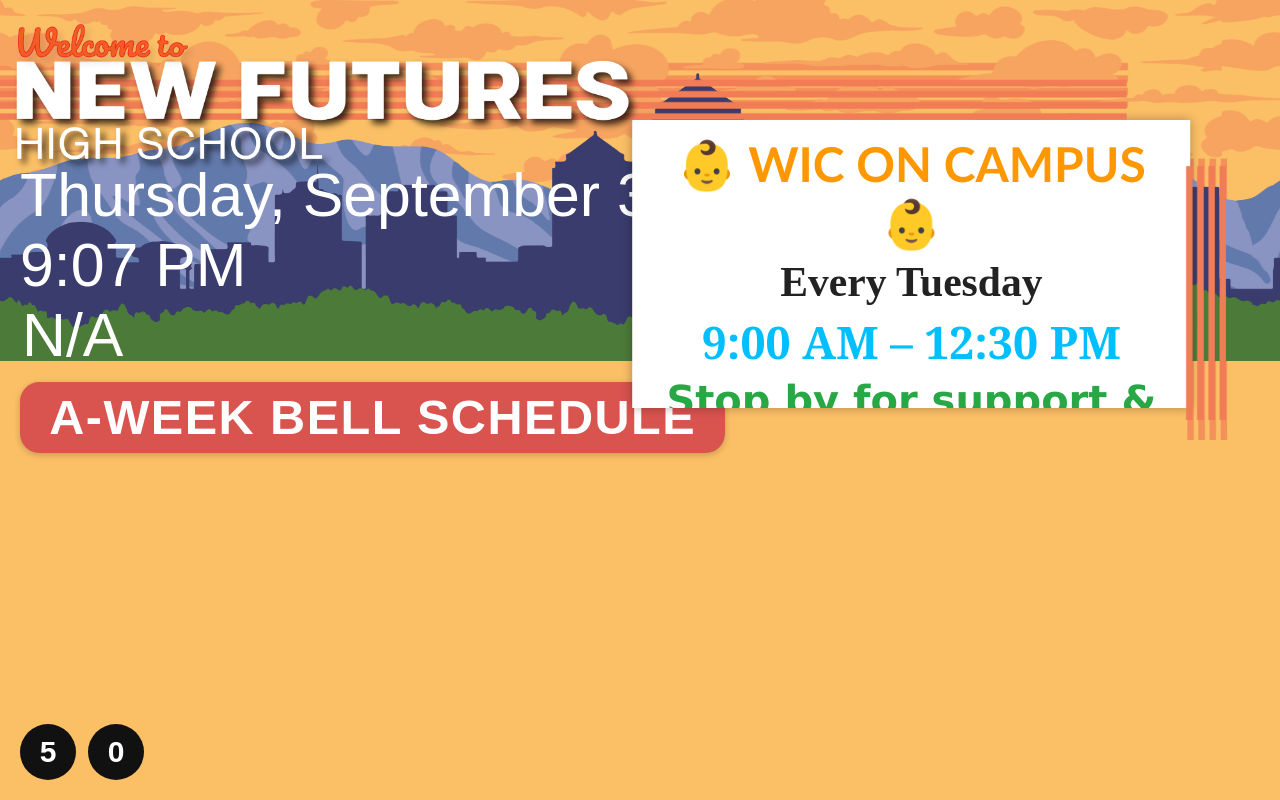
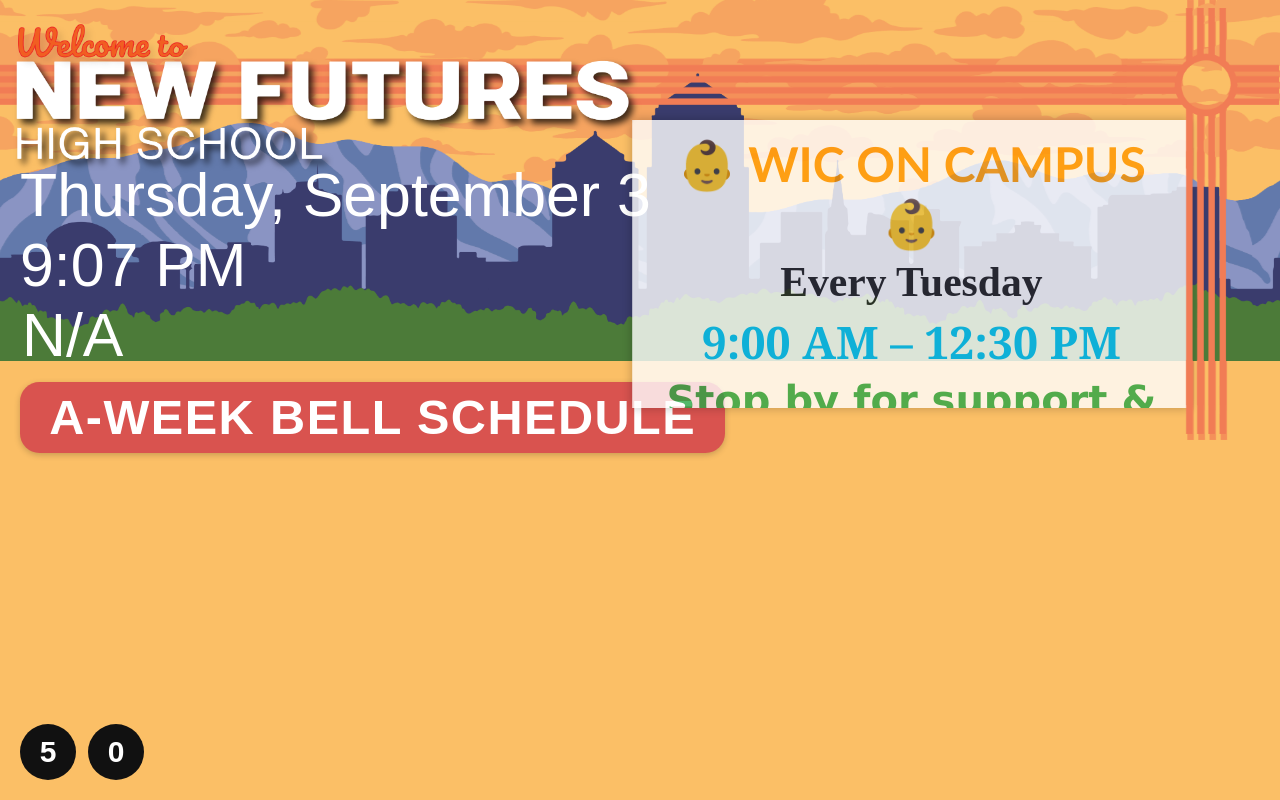
Before and after one commit to Idiotic03/nfs-display-v2, a plain HTML site: page index.html in a window 1280 px wide. Shown: the top 800 px of the page. Drawn offline with Linux system fonts and the light colour scheme; no server answers.

Commit message:
Fix updated Zia lines display effect

```diff
--- a/completeZIA.js
+++ b/completeZIA.js
@@ -1,9 +1,8 @@
 document.addEventListener('DOMContentLoaded', function () {
-  var elements = [];
-  var e2 = document.getElementById('duplicate-zia-lines');
-  var e3 = document.getElementById('news-box');
-  if (e2) elements.push(e2);
-  if (e3) elements.push(e3);
+  var elements = [
+    document.getElementById('duplicate-zia-lines'),
+    document.getElementById('news-box')
+  ];
 
   var currentIndex = 0;
   var newsFiles = [];
--- a/index.html
+++ b/index.html
@@ -44,8 +44,8 @@
       z-index: 999;
       transition: opacity 1s ease;
     }
-    #duplicate-zia-lines.visible,
-    #news-box.visible { opacity: 1; }
+    #duplicate-zia-lines.visible { opacity: 1; }
+    #news-box.visible { opacity: 0.8; }
 
     .layer {
       position: absolute;
@@ -222,7 +222,7 @@
 <body>
   <!-- Locked in place layers -->
   <img src="Images/Orange Background-06.png" id="layer8" class="layer" alt="Background">
-  <img src="Images/Zia Lines-01.png" id="layer6" class="layer" alt="Zia Lines">
+  <img src="Images/Zia Lines-02.png" id="layer6" class="layer" alt="Zia Lines">
   <img src="Images/NF LOGO v3.png" id="layer1" class="layer" alt="Logo1">
 
   <!-- Moving layers with duplicates for seamless loop -->
@@ -257,7 +257,7 @@
   </div>
 
   <!-- Fade duplicates + news box -->
-  <img src="Images/Zia Lines-01.png" id="duplicate-zia-lines" class="fade-duplicate" alt="Duplicate Zia Lines">
+  <img src="Images/Zia Lines-02.png" id="duplicate-zia-lines" class="fade-duplicate" alt="Duplicate Zia Lines">
   <div id="news-box" class="fade-duplicate">
     <p>Sample News Text</p>
   </div>
```
